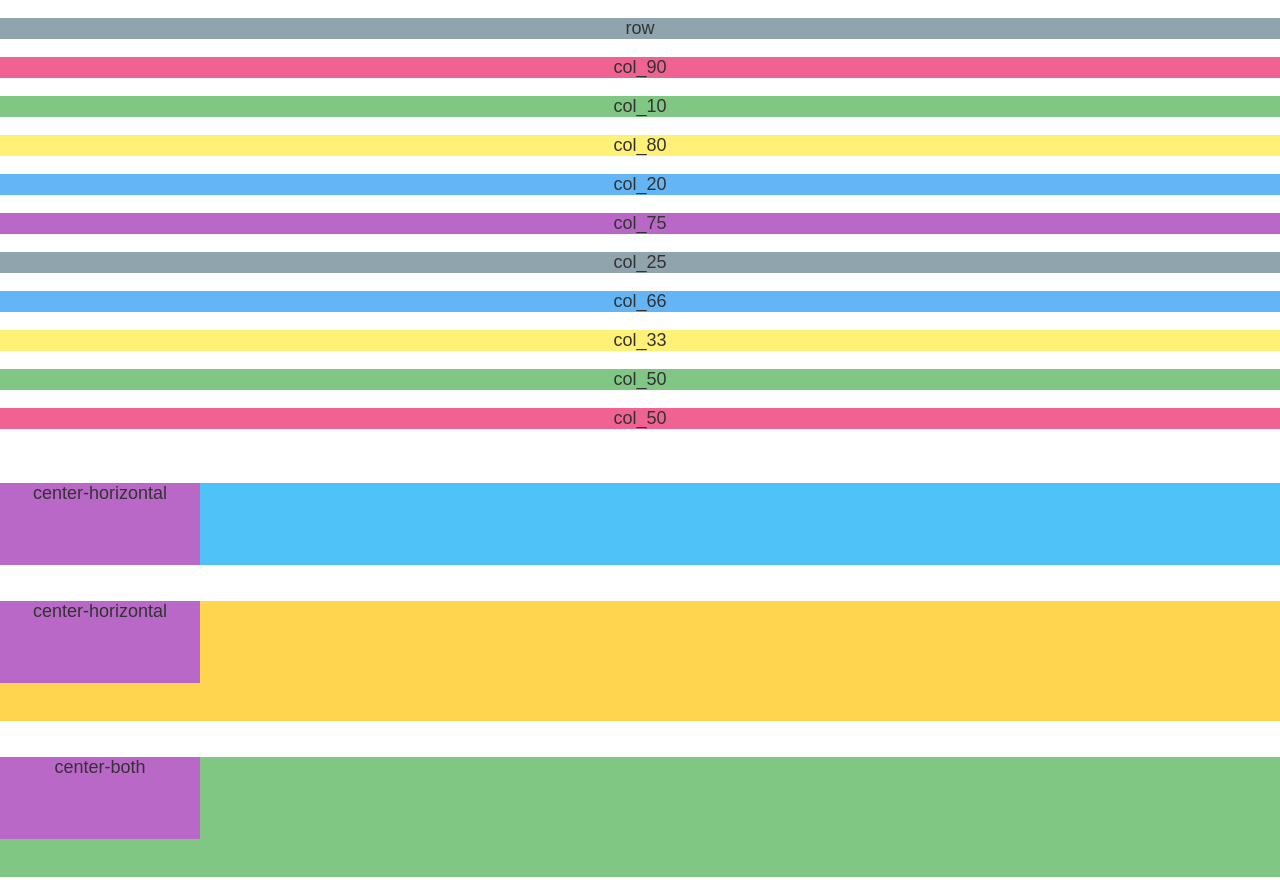
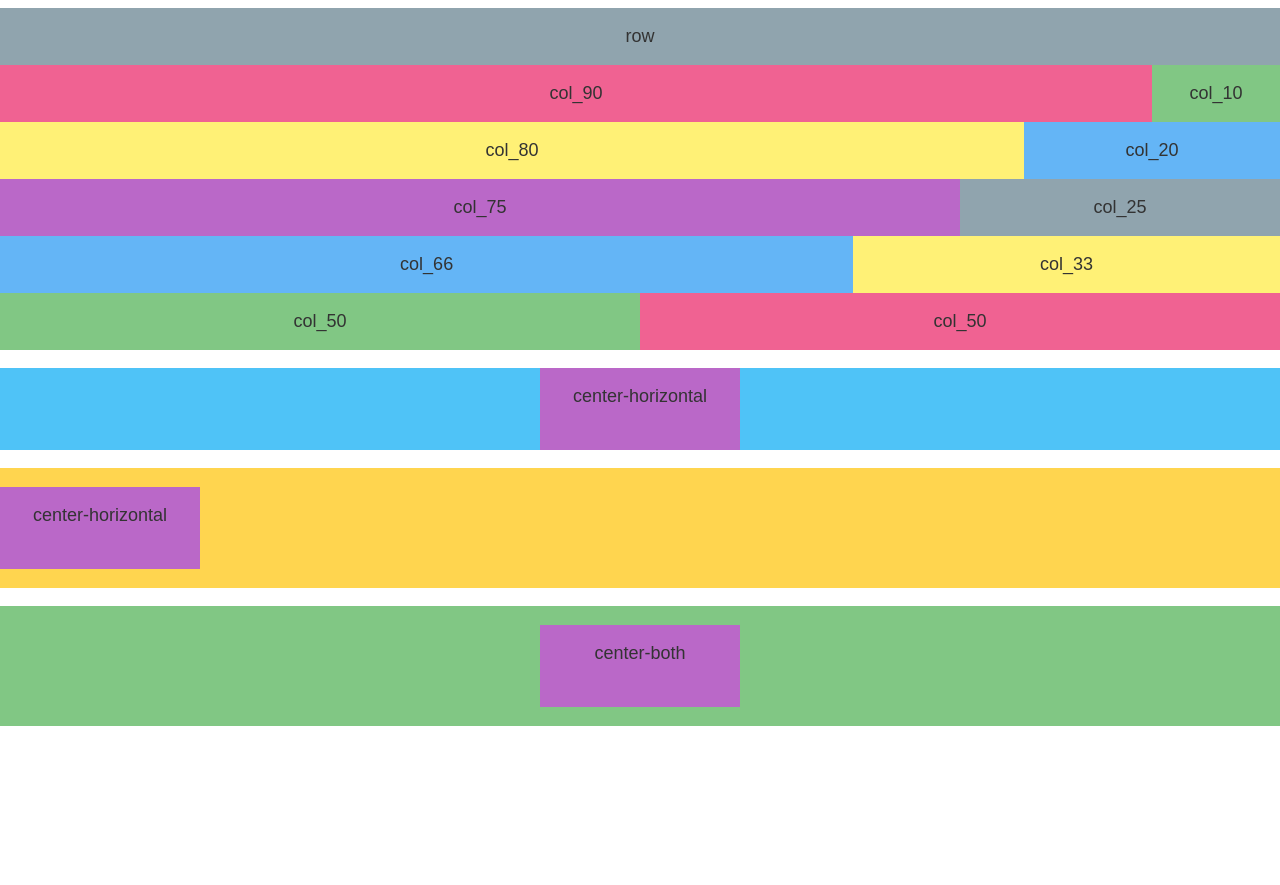
Before and after one commit to AnthonyAltieri/FeatherGrid, a plain HTML site: page Example/index.html in a window 1280 px wide. After the commit the page ends 800 px from the top, so only its background shows below. Drawn offline with Linux system fonts and the light colour scheme; files that its build step writes are made by us from their sources.

Commit message:
Fixed directory structure and fixed link on index.

```diff
--- a/Example/index.html
+++ b/Example/index.html
@@ -2,7 +2,7 @@
 <head>
     <title>FeatherWeight</title>
     <link rel="stylesheet" type="text/css" href="Example.css">
-    <link rel="stylesheet" type="text/css" href="FeatherLight.css">
+    <link rel="stylesheet" type="text/css" href="FeatherGrid.css">
 </head>
 <body>
 <div class="row light-bluegrey">
```
